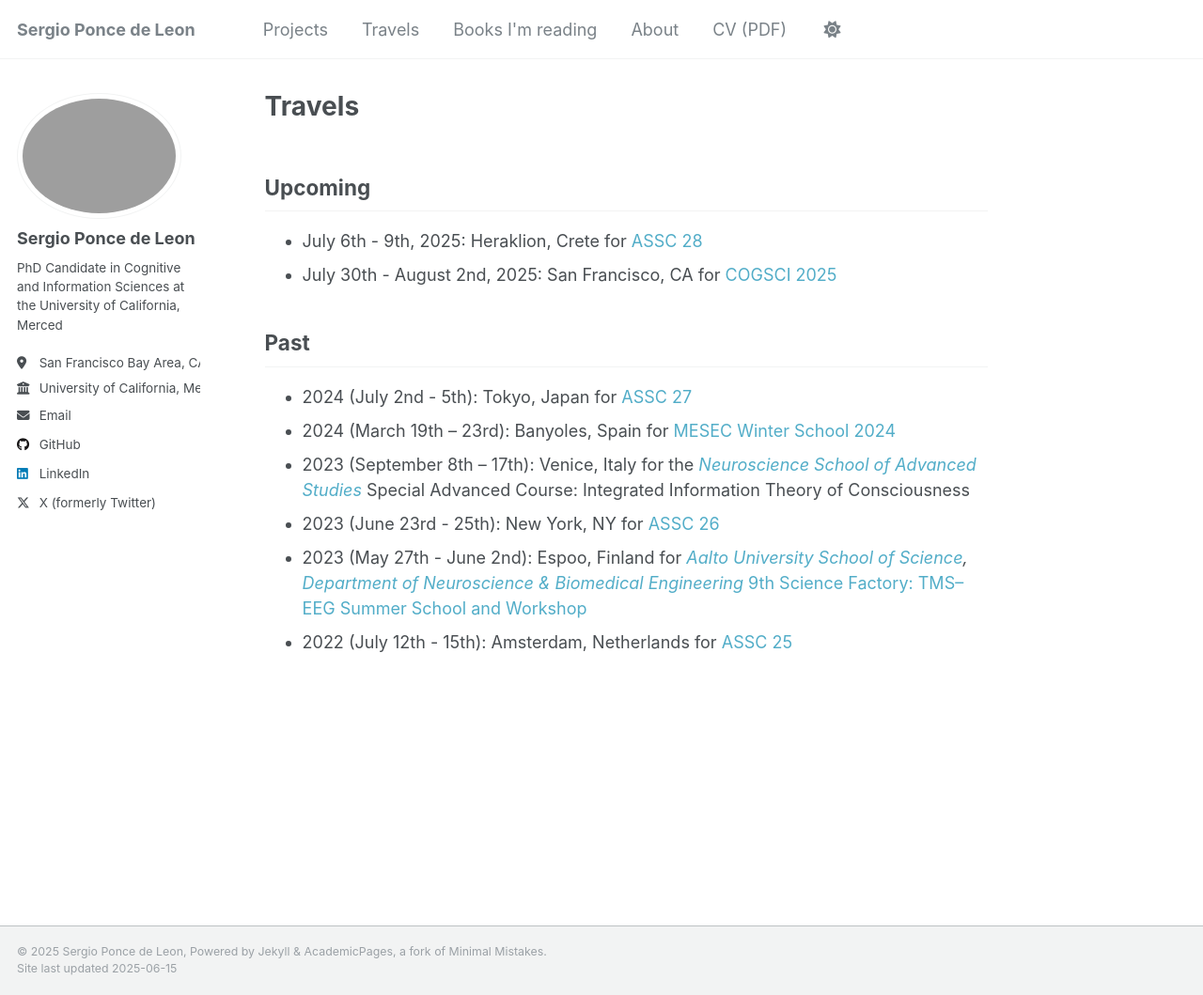
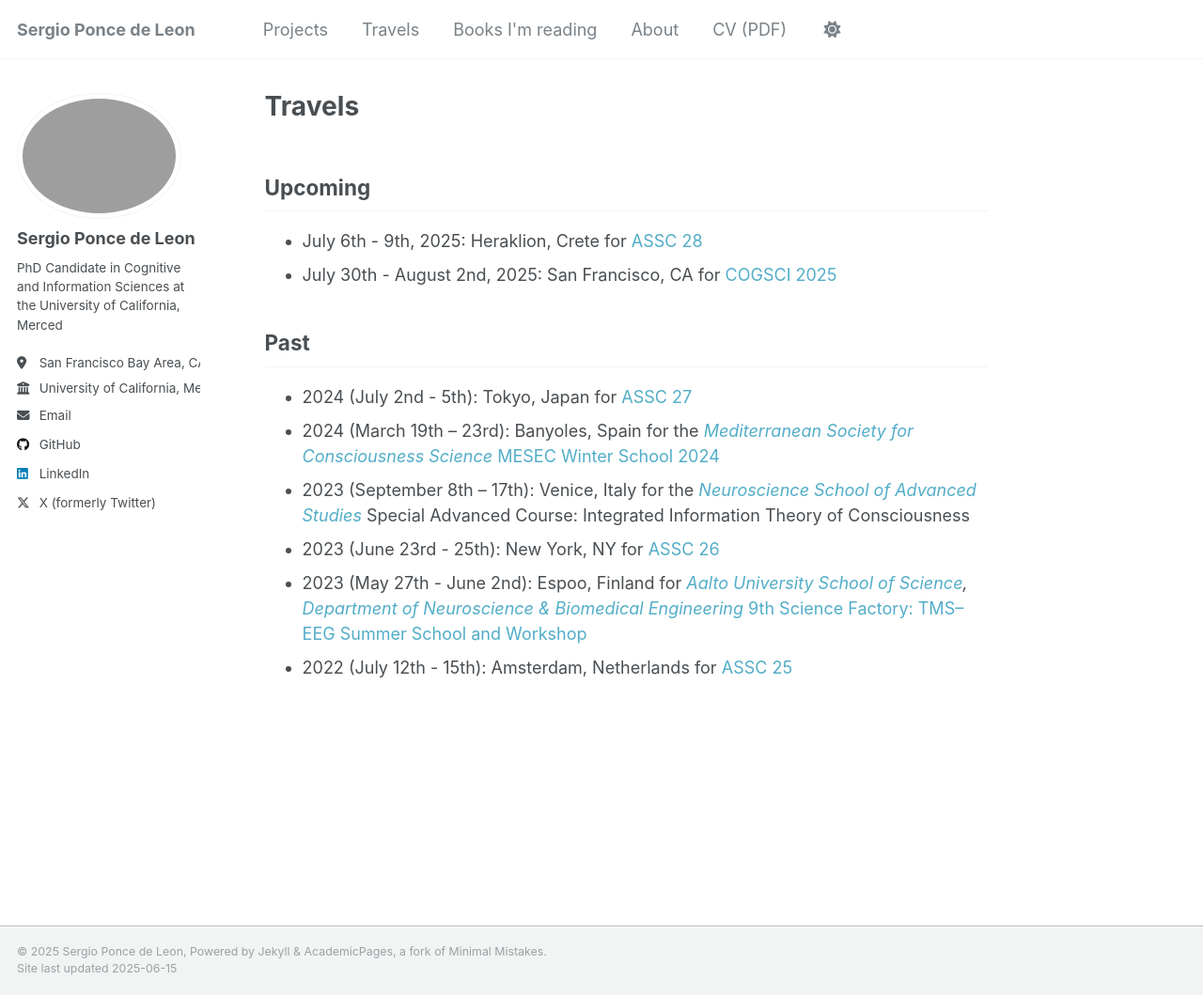
Before and after one commit to sergiopdl/sergiopdl.github.io, a Jekyll site: the page built from _pages/travels.md, in a window 1280 px wide and 1059 px high. Shown: the whole window at 94% size. Built offline with Jekyll 4.4.1, drawn with Linux system fonts in a browser that asks for light colours.

Commit message:
EDITED about and travels text

```diff
--- a/_pages/travels.md
+++ b/_pages/travels.md
@@ -14,7 +14,7 @@ author_profile: true
 <h2>Past</h2>
 <ul>
   <li>2024 (July 2nd - 5th): Tokyo, Japan for <a href="https://theassc.org/assc-27/" target="_blank">ASSC 27</a></li>
-  <li>2024 (March 19th – 23rd): Banyoles, Spain for <a href="https://www.mesec.co/event/winterschool_2024" target="_blank">MESEC Winter School 2024</a></li>
+  <li>2024 (March 19th – 23rd): Banyoles, Spain for the <i><a href="https://www.mesec.co/" target="_blank">Mediterranean Society for Consciousness Science</a></i> <a href="https://www.mesec.co/event/winterschool_2024" target="_blank">MESEC Winter School 2024</a></li>
   <li>2023 (September 8th – 17th): Venice, Italy for the <a href="https://www.neurosas.org/" target="_blank"><i>Neuroscience School of Advanced Studies</i></a> Special Advanced Course: Integrated Information Theory of Consciousness</li>
   <li>2023 (June 23rd - 25th): New York, NY for <a href="https://theassc.org/assc-26/" target="_blank">ASSC 26</a></li>
   <li>2023 (May 27th - June 2nd): Espoo, Finland for <i><a href="https://www.aalto.fi/en" target="_blank">Aalto University School of Science</a>, <a href="https://www.aalto.fi/en/department-of-neuroscience-and-biomedical-engineering" target="_blank">Department of Neuroscience & Biomedical Engineering</a></i><a href="https://www.aalto.fi/en/events/9th-science-factory-tms-eeg-summer-school-and-workshop" target="_blank"> 9th Science Factory: TMS–EEG Summer School and Workshop</a></li>
```
Also changed, not shown: _pages/about.md (+2 -2 lines).
